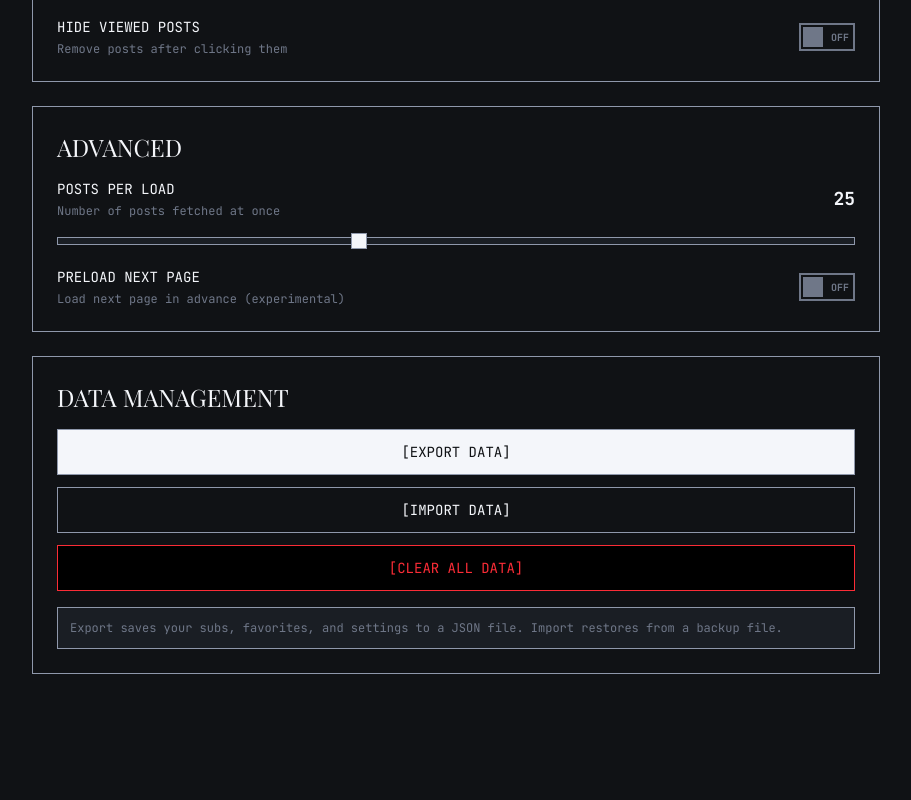
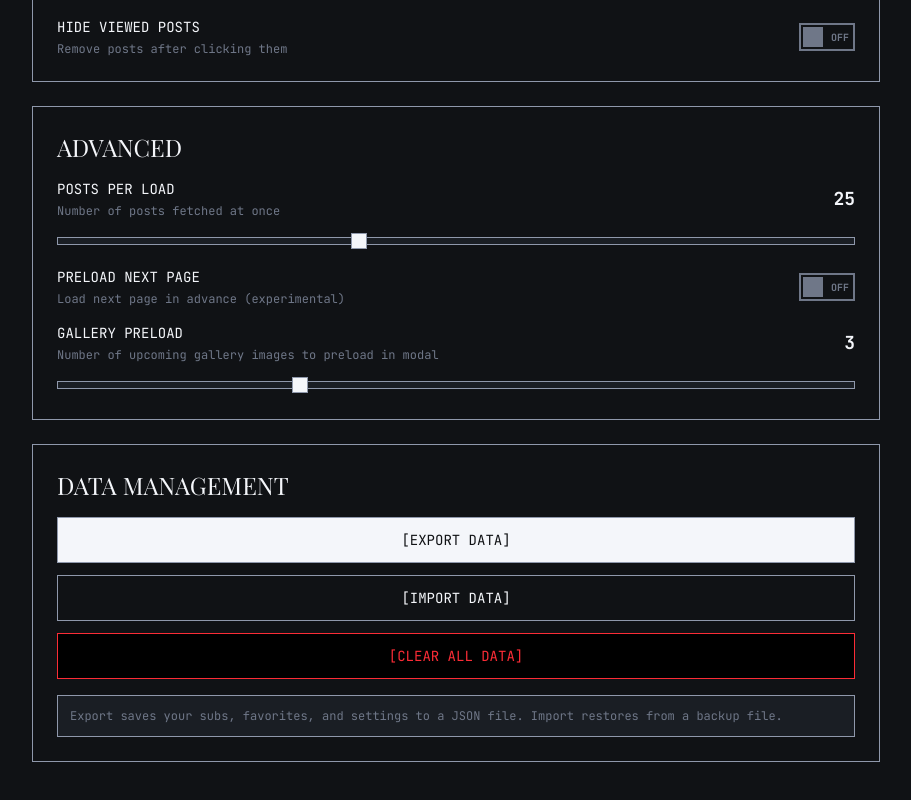
Before and after one commit to TheInternetUse7/gripsession, a Next.js app: page /settings in a window 1280 px wide. Shown: the part 1662-2462 px from the top of the page, without its empty margins (184-1095 px from the left). Before the commit the page ends 2392 px from the top, so only its background shows below. Built offline with nearby package versions, Linux system fonts and the light colour scheme; a web font is replaced by a local one.

Commit message:
feat: add gallery navigation and configurable preloading

```diff
--- a/src/app/layout.tsx
+++ b/src/app/layout.tsx
@@ -1,9 +1,6 @@
-"use client";
-
 import { Playfair_Display, JetBrains_Mono } from "next/font/google";
 import "./globals.css";
-import { useStore } from "@/lib/store";
-import { useSyncExternalStore } from "react";
+import { ThemeSync } from "@/components/theme/ThemeSync";
 
 const playfair = Playfair_Display({
   variable: "--font-serif",
@@ -15,20 +12,13 @@ const jetbrainsMono = JetBrains_Mono({
   subsets: ["latin"],
 });
 
-const subscribe = () => () => {};
-const getClientSnapshot = () => true;
-const getServerSnapshot = () => false;
-
 export default function RootLayout({
   children,
 }: Readonly<{
   children: React.ReactNode;
 }>) {
-  const { settings } = useStore();
-  const mounted = useSyncExternalStore(subscribe, getClientSnapshot, getServerSnapshot);
-
   return (
-    <html lang="en" data-theme={mounted ? settings.theme : 'dark'}>
+    <html lang="en" data-theme="dark" suppressHydrationWarning>
       <head>
         <title>GRIPSESSION</title>
         <meta name="description" content="Digital Brutalism" />
@@ -36,6 +26,7 @@ export default function RootLayout({
       <body
         className={`${playfair.variable} ${jetbrainsMono.variable} antialiased`}
       >
+        <ThemeSync />
         {children}
       </body>
     </html>
--- a/src/app/settings/page.tsx
+++ b/src/app/settings/page.tsx
@@ -202,6 +202,14 @@ export default function SettingsPage() {
                         checked={settings.preloadNext}
                         onChange={(checked) => updateSettings({ preloadNext: checked })}
                     />
+                    <Slider
+                        label="Gallery Preload"
+                        description="Number of upcoming gallery images to preload in modal"
+                        value={settings.galleryPreloadCount}
+                        min={0}
+                        max={10}
+                        onChange={(value) => updateSettings({ galleryPreloadCount: value })}
+                    />
                 </SettingsSection>
 
                 {/* Data Management */}
--- /dev/null
+++ b/src/components/theme/ThemeSync.tsx
@@ -0,0 +1,14 @@
+"use client";
+
+import { useEffect } from "react";
+import { useStore } from "@/lib/store";
+
+export function ThemeSync() {
+    const theme = useStore((state) => state.settings.theme);
+
+    useEffect(() => {
+        document.documentElement.setAttribute("data-theme", theme);
+    }, [theme]);
+
+    return null;
+}
--- a/src/lib/parsers/reddit.ts
+++ b/src/lib/parsers/reddit.ts
@@ -1,10 +1,22 @@
-import { MediaItem, AppSettings } from '@/lib/types';
+import { MediaItem, AppSettings, GalleryItem } from '@/lib/types';
 
 const DIRECT_IMAGE_REGEX = /\.(?:jpeg|jpg|gif|png)(?:$|[?#])/i;
 const DIRECT_VIDEO_REGEX = /\.(?:mp4|webm)(?:$|[?#])/i;
 const GIF_REGEX = /\.gif(?:$|[?#])/i;
 const GIFV_REGEX = /\.gifv(?=$|[?#])/i;
 const MP4_REGEX = /\.mp4(?:$|[?#])/i;
+
+interface RedditMediaMetadata {
+    e?: string;
+    m?: string;
+    s?: {
+        u?: string;
+        mp4?: string;
+        gif?: string;
+        x?: number;
+        y?: number;
+    };
+}
 
 interface RedditPostData {
     id: string;
@@ -36,7 +48,7 @@ interface RedditPostData {
     gallery_data?: {
         items: Array<{ media_id: string; id: number }>;
     };
-    media_metadata?: Record<string, { s: { u: string; x: number; y: number } }>;
+    media_metadata?: Record<string, RedditMediaMetadata>;
     post_hint?: string;
     domain?: string;
 }
@@ -50,6 +62,73 @@ interface RedditListing {
         children?: RedditPost[];
         after?: string | null;
     };
+}
+
+function decodeRedditUrl(url: string): string {
+    return url.replace(/&amp;/g, '&');
+}
+
+function normalizeMediaUrl(url: string): string {
+    const decoded = decodeRedditUrl(url);
+    if (decoded.includes('imgur.com') && GIFV_REGEX.test(decoded)) {
+        return decoded.replace(GIFV_REGEX, '.mp4');
+    }
+    return decoded;
+}
+
+function getMediaTypeFromUrl(url: string): GalleryItem['type'] | null {
+    if (DIRECT_VIDEO_REGEX.test(url)) return 'video';
+    if (DIRECT_IMAGE_REGEX.test(url)) return 'image';
+    return null;
+}
+
+function isAllowedBySettings(type: GalleryItem['type'], url: string, settings: AppSettings): boolean {
+    if (type === 'video') return settings.allowVideos;
+
+    const isGif = GIF_REGEX.test(url);
+    if (isGif) return settings.allowGifs;
+    return settings.allowImages;
+}
+
+function parseGalleryItems(data: Partial<RedditPostData>, settings: AppSettings): GalleryItem[] {
+    const galleryDataItems = data.gallery_data?.items;
+    const mediaMetadata = data.media_metadata;
+    if (!galleryDataItems || !mediaMetadata) return [];
+
+    const galleryItems: GalleryItem[] = [];
+
+    for (const galleryDataItem of galleryDataItems) {
+        const metadata = mediaMetadata[galleryDataItem.media_id];
+        if (!metadata?.s) continue;
+
+        const candidates: Array<{ url: string; type?: GalleryItem['type'] }> = [];
+        if (typeof metadata.s.mp4 === 'string') candidates.push({ url: metadata.s.mp4, type: 'video' });
+        if (typeof metadata.s.gif === 'string') candidates.push({ url: metadata.s.gif });
+        if (typeof metadata.s.u === 'string') candidates.push({ url: metadata.s.u });
+
+        let picked: GalleryItem | null = null;
+        for (const candidate of candidates) {
+            const normalizedUrl = normalizeMediaUrl(candidate.url);
+            let type = candidate.type ?? getMediaTypeFromUrl(normalizedUrl);
+
+            if (!type) {
+                const mime = metadata.m?.toLowerCase() ?? '';
+                if (mime.startsWith('video/')) type = 'video';
+                if (mime.startsWith('image/')) type = 'image';
+            }
+
+            if (!type) continue;
+            if (type === 'video' && normalizedUrl.includes('redgifs.com/watch')) continue;
+            if (!isAllowedBySettings(type, normalizedUrl, settings)) continue;
+
+            picked = { url: normalizedUrl, type };
+            break;
+        }
+
+        if (picked) galleryItems.push(picked);
+    }
+
+    return galleryItems;
 }
 
 export interface RedditResponse {
@@ -123,63 +202,61 @@ export async function fetchFeed(
                 if (!id || !permalink || !primaryUrl) return null;
 
                 let type: MediaItem['type'] = 'image';
-                let url = primaryUrl;
+                let url = normalizeMediaUrl(primaryUrl);
                 const aspectRatio = 1;
+
+                const galleryItems = parseGalleryItems(data, settings);
+                if (galleryItems.length > 0) {
+                    return {
+                        id: id,
+                        url: galleryItems[0].url,
+                        thumbnail: thumbnail,
+                        type: 'gallery',
+                        galleryItems: galleryItems,
+                        aspectRatio: aspectRatio,
+                        sourceUrl: permalink.startsWith('http') ? permalink : `https://reddit.com${permalink}`,
+                        title: title,
+                        source: 'reddit',
+                    };
+                }
 
                 // 1. Handle Reddit Video (Direct)
                 const redditVideoUrl = data.secure_media?.reddit_video?.fallback_url;
                 if (data.is_video === true && typeof redditVideoUrl === 'string') {
                     type = 'video';
-                    url = redditVideoUrl;
+                    url = normalizeMediaUrl(redditVideoUrl);
                 }
                 // 2. Handle RedGifs
                 else if (data.domain === 'redgifs.com' || url.includes('redgifs.com')) {
                     const redgifsFallback = data.preview?.reddit_video_preview?.fallback_url;
                     if (typeof redgifsFallback === 'string') {
                         type = 'video';
-                        url = redgifsFallback;
+                        url = normalizeMediaUrl(redgifsFallback);
                     } else {
                         return null;
                     }
                 }
-                // 3. Handle Imgur (.gifv -> .mp4)
-                else if (url.includes('imgur.com') && GIFV_REGEX.test(url)) {
-                    type = 'video';
-                    url = url.replace(GIFV_REGEX, '.mp4');
-                }
-                // 4. Handle Galleries (Reddit Metadata)
-                else if (data.gallery_data && data.media_metadata) {
-                    const firstId = data.gallery_data.items?.[0]?.media_id;
-                    const meta = firstId ? data.media_metadata[firstId] : null;
-                    const galleryUrl = meta?.s?.u;
-                    if (typeof galleryUrl === 'string') {
-                        url = galleryUrl.replace(/&amp;/g, '&');
-                    }
-                    type = 'image';
-                }
-                // 5. Generic MP4 detection
+                // 3. Generic MP4 detection
                 else if (MP4_REGEX.test(url)) {
                     type = 'video';
                 }
 
                 // Validation
+                const resolvedType = type === 'video' ? 'video' : (getMediaTypeFromUrl(url) ?? 'image');
                 const isDirectImage = DIRECT_IMAGE_REGEX.test(url);
-                const isDirectVideo = DIRECT_VIDEO_REGEX.test(url) || type === 'video';
+                const isDirectVideo = DIRECT_VIDEO_REGEX.test(url) || resolvedType === 'video';
 
                 if (!isDirectImage && !isDirectVideo) return null;
-                if (type === 'video' && url.includes('redgifs.com/watch')) return null;
+                if (resolvedType === 'video' && url.includes('redgifs.com/watch')) return null;
 
                 // Apply media type filters
-                const isGif = GIF_REGEX.test(url);
-                if (type === 'image' && !isGif && !settings.allowImages) return null;
-                if (type === 'image' && isGif && !settings.allowGifs) return null;
-                if (type === 'video' && !settings.allowVideos) return null;
+                if (!isAllowedBySettings(resolvedType, url, settings)) return null;
 
                 return {
                     id: id,
                     url: url,
                     thumbnail: thumbnail,
-                    type: type,
+                    type: resolvedType,
                     aspectRatio: aspectRatio,
                     sourceUrl: permalink.startsWith('http') ? permalink : `https://reddit.com${permalink}`,
                     title: title,
--- a/src/lib/store.ts
+++ b/src/lib/store.ts
@@ -67,6 +67,7 @@ export const useStore = create<State>()(
                 // Advanced
                 postsPerLoad: 25,
                 preloadNext: false,
+                galleryPreloadCount: 3,
             },
             viewedItems: new Set(),
 
--- a/src/lib/types.ts
+++ b/src/lib/types.ts
@@ -1,10 +1,16 @@
 export type MediaSource = 'reddit' | 'future-source-1' | 'future-source-2';
+
+export interface GalleryItem {
+    url: string;
+    type: 'image' | 'video';
+}
 
 export interface MediaItem {
     id: string;
     url: string; // Direct link to mp4/jpg
     thumbnail: string;
     type: 'video' | 'image' | 'gallery';
+    galleryItems?: GalleryItem[];
     aspectRatio: number;
     sourceUrl: string; // Reddit thread
     title: string;
@@ -42,4 +48,5 @@ export interface AppSettings {
     // Advanced
     postsPerLoad: number; // 10-50
     preloadNext: boolean;
+    galleryPreloadCount: number; // 0-10
 }
```
Also changed, not shown: src/components/feed/Card.tsx (+24 -5 lines), src/components/ui/Modal.tsx (+100 -19 lines).
